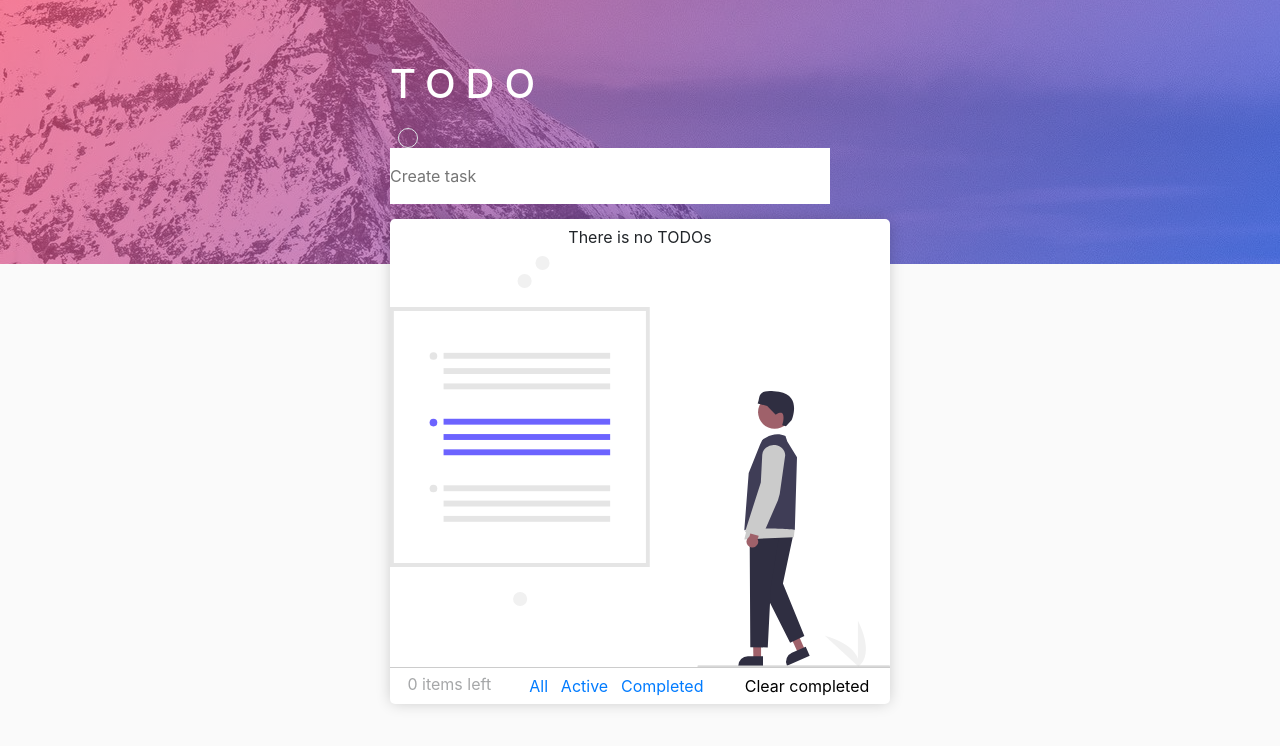
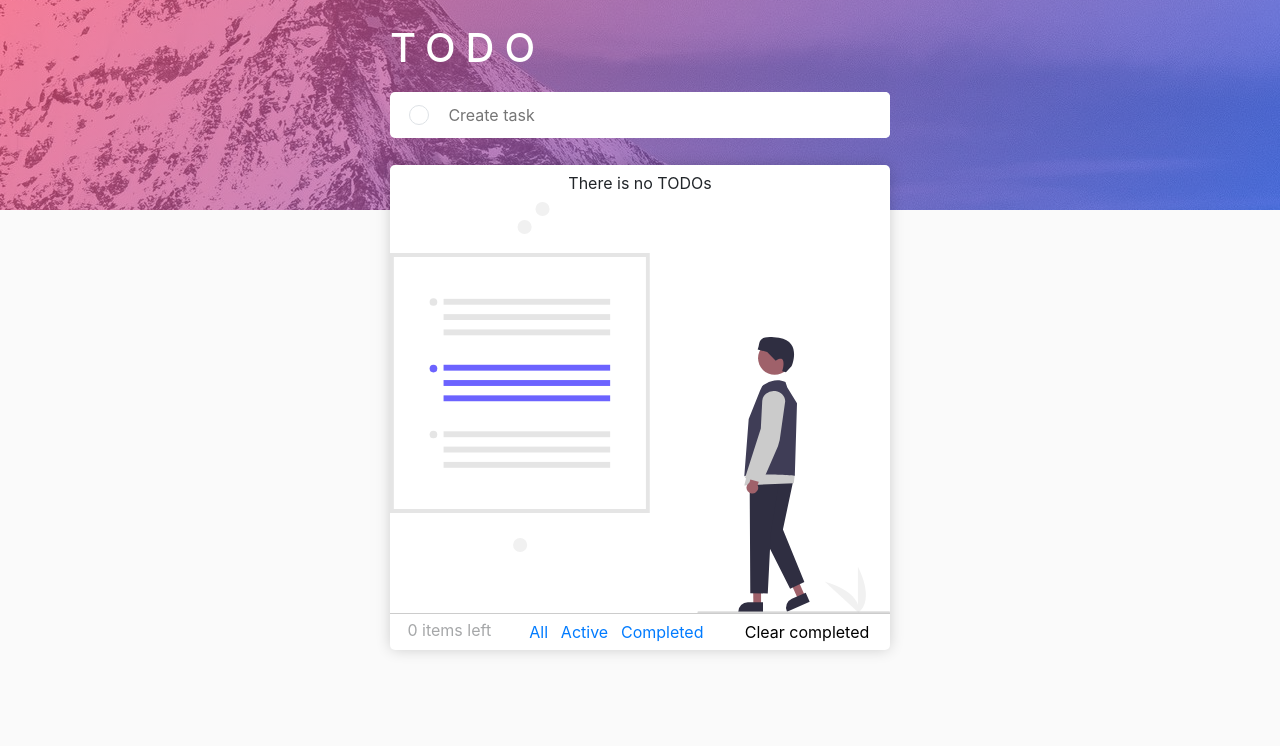
Before and after one commit to assembler-institute/reactjs-wish-list, a React (Create React App) app: page / in a window 1280 px wide. Shown: the top 746 px of the page. Built offline with nearby package versions, Linux system fonts and the light colour scheme.

Commit message:
fixed some styles in header.scss

```diff
--- a/src/App.js
+++ b/src/App.js
@@ -72,12 +72,12 @@ class App extends Component {
         <header>
           <div className="heroImg" alt="hero" src={hero}>
             <h1 className="TODO__Header">TODO</h1>
-            <form onSubmit={this.handleSubmit}>
+            <form className="TODO__Form" onSubmit={this.handleSubmit}>
               <Checkbox handleChange={this.handleChange} />
               <input
                 type="text"
                 placeholder="Create task"
-                className="TODO__New"
+                className="TODO__Form__New"
                 id={todoName}
                 name={todoName}
                 value={todoName}
--- a/src/header.scss
+++ b/src/header.scss
@@ -10,7 +10,8 @@ body {
 }
 
 .heroImg {
-  height: 33vh;
+  // height: 33vh;
+  min-height: 210px;
   width: 100vw;
   margin: 0;
   display: grid;
@@ -31,17 +32,21 @@ body {
     letter-spacing: 10px;
     color: white;
   }
+}
 
-  &__Form {
-    margin-top: 5px;
-    background-color: white;
-    border-radius: 5px;
-    overflow: hidden;
-  }
+.TODO__Form {
+  display: flex;
+  justify-content: start;
+  align-items: center;
+  background-color: white;
+  margin-bottom: 3rem;
+  border-radius: 5px;
+  overflow: hidden;
+  padding-left: 0.7rem;
 
   &__New {
-    height: 55.4px;
-    width: 440px;
+    flex-grow: 1;
+    padding: 0.7rem;
     border: none;
     outline: none;
   }
```
